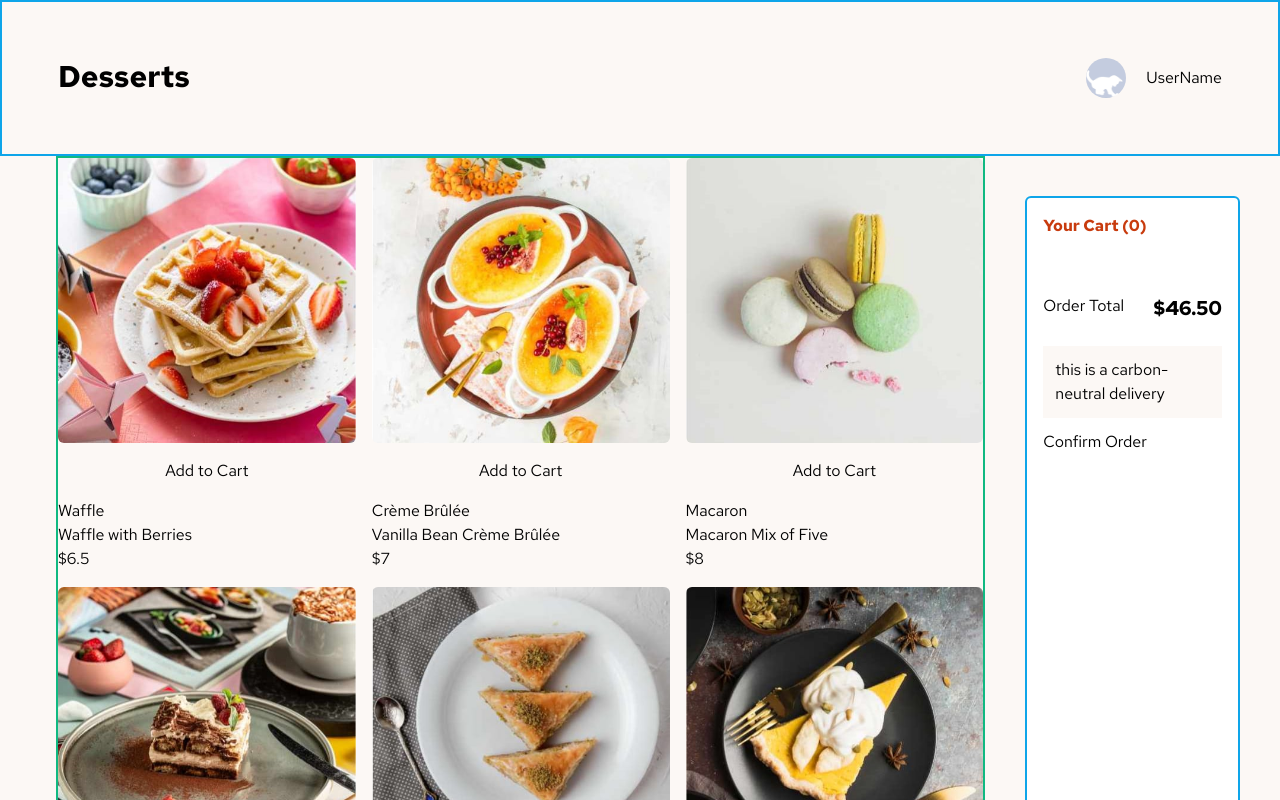
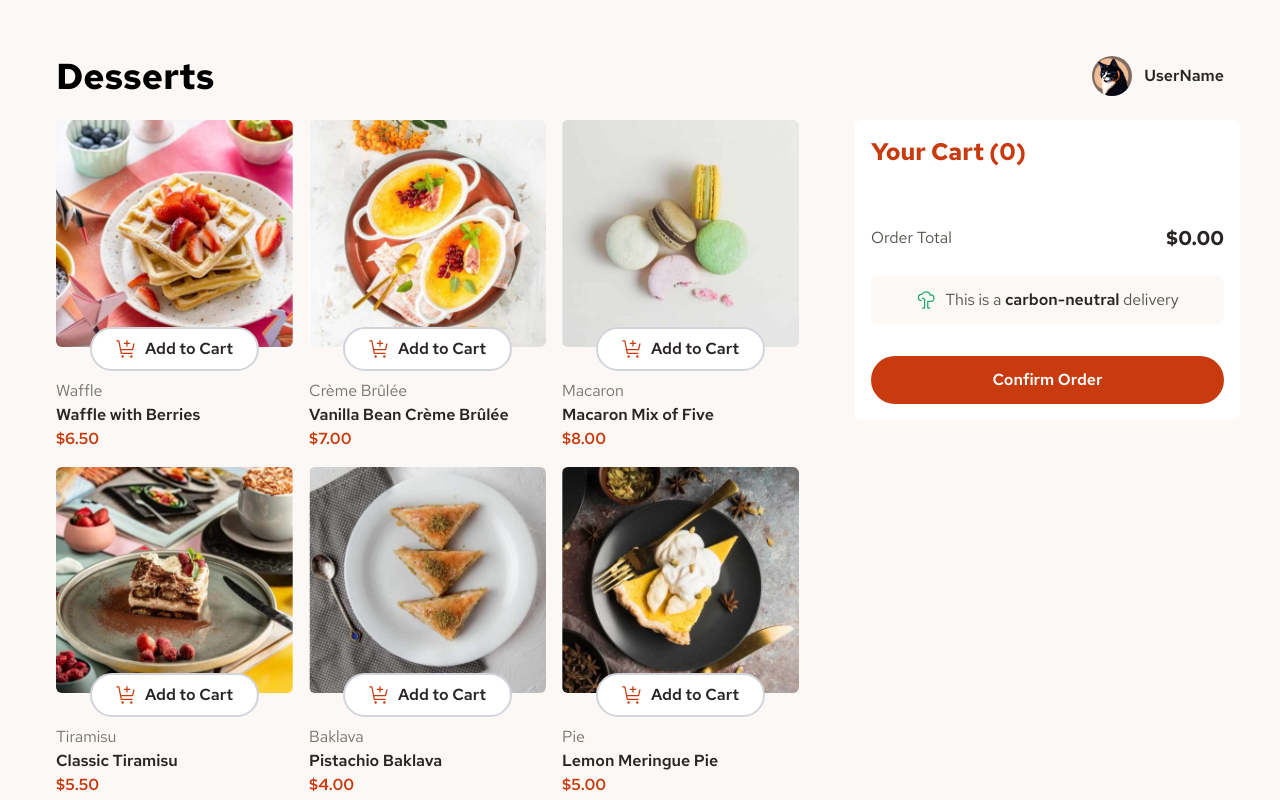
Before and after one commit to ejbolts/React-Dessert-Shopping-Cart-List, a React (Vite) app: page / in a window 1280 px wide. Shown: the top 800 px of the page. Built offline with nearby package versions, Linux system fonts and the light colour scheme.

Commit message:
Updated Styles to fit design, added basic modal

```diff
--- a/index.html
+++ b/index.html
@@ -11,6 +11,7 @@
     <title>product-list-with-cart-main</title>
   </head>
   <body>
+    <div id="modal"></div>
     <div id="root"></div>
     <script type="module" src="/src/main.tsx"></script>
   </body>
--- /dev/null
+++ b/src/UI/Button.tsx
@@ -0,0 +1,44 @@
+import React, { useState } from "react";
+import { useDispatch } from "react-redux";
+import { addItemToCart } from "../store/cartSlice";
+import { Food } from "../util/http";
+interface ButtonProps {
+  food: Food;
+}
+
+export default function Button({ food }: ButtonProps) {
+  const dispatch = useDispatch();
+  const [isActive, setIsActive] = useState(false);
+
+  function handleButtonClick() {
+    // need to update state based on quantity if > 1 active
+    dispatch(addItemToCart(food));
+  }
+  return (
+    <button
+      className={`${
+        isActive
+          ? "bg-orange border-orange text-white"
+          : "bg-white border-gray-300 "
+      } p-2 px-6 border-solid border-2 rounded-full  flex items-center justify-center relative -mt-5 text-stone-800 hover:text-orange hover:border-orange ease-linear duration-200`}
+      onClick={handleButtonClick}
+    >
+      <svg
+        xmlns="http://www.w3.org/2000/svg"
+        width="21"
+        height="20"
+        fill="none"
+        viewBox="0 0 21 20"
+      >
+        <g fill="#C73B0F">
+          <path d="M6.583 18.75a1.25 1.25 0 1 0 0-2.5 1.25 1.25 0 0 0 0 2.5ZM15.334 18.75a1.25 1.25 0 1 0 0-2.5 1.25 1.25 0 0 0 0 2.5ZM3.446 1.752a.625.625 0 0 0-.613-.502h-2.5V2.5h1.988l2.4 11.998a.625.625 0 0 0 .612.502h11.25v-1.25H5.847l-.5-2.5h11.238a.625.625 0 0 0 .61-.49l1.417-6.385h-1.28L16.083 10H5.096l-1.65-8.248Z" />
+          <path d="M11.584 3.75v-2.5h-1.25v2.5h-2.5V5h2.5v2.5h1.25V5h2.5V3.75h-2.5Z" />
+        </g>
+        <defs>
+          <path fill="#fff" d="M.333 0h20v20h-20z" />
+        </defs>
+      </svg>
+      <span className="font-semibold pl-2 "> Add to Cart</span>
+    </button>
+  );
+}
--- /dev/null
+++ b/src/UI/Modal.tsx
@@ -0,0 +1,51 @@
+import React, { useEffect, useRef } from "react";
+import ReactDOM from "react-dom";
+import { useDispatch, useSelector } from "react-redux";
+import { closeModal } from "../store/cartSlice";
+import { RootState } from "../store/store";
+
+interface ModalProps {
+  children: React.ReactNode;
+}
+
+const Modal: React.FC<ModalProps> = ({ children }) => {
+  const isOpen = useSelector((state: RootState) => state.cart.isOpen);
+  const dispatch = useDispatch();
+  const dialogRef = useRef<HTMLDialogElement>(null);
+
+  useEffect(() => {
+    const handleKeyDown = (event: KeyboardEvent) => {
+      if (event.key === "Escape") {
+        dispatch(closeModal());
+      }
+    };
+
+    if (isOpen) {
+      dialogRef.current?.showModal();
+      document.addEventListener("keydown", handleKeyDown);
+    } else {
+      dialogRef.current?.close();
+      document.removeEventListener("keydown", handleKeyDown);
+    }
+
+    return () => {
+      document.removeEventListener("keydown", handleKeyDown);
+    };
+  }, [isOpen, dispatch]);
+
+  return ReactDOM.createPortal(
+    <dialog
+      ref={dialogRef}
+      className="modal-dialog"
+      onClick={() => dispatch(closeModal())}
+    >
+      <div className="modal-content" onClick={(e) => e.stopPropagation()}>
+        {children}
+        <button onClick={() => dispatch(closeModal())}>Close</button>
+      </div>
+    </dialog>,
+    document.getElementById("modal")!
+  );
+};
+
+export default Modal;
--- a/src/components/Cart.tsx
+++ b/src/components/Cart.tsx
@@ -1,45 +1,103 @@
 import React from "react";
 import { useSelector } from "react-redux";
 import { RootState } from "../store/store";
-
+import { useDispatch } from "react-redux";
+import { openModal } from "../store/cartSlice";
+import Modal from "../UI/Modal";
 export default function Cart() {
-  const foods = useSelector((state: RootState) => state.cart.items);
+  const cart = useSelector((state: RootState) => state.cart);
+  const dispatch = useDispatch();
   return (
-    <div className="bg-white border-solid border-2 border-sky-500 rounded-md m-10 p-4  ">
-      <h2 className="text-orange font-extrabold">
-        Your Cart ({`${foods.length}`})
+    <div className="bg-white w-1/2 rounded-md mr-10 p-4 place-self-start max-sm:hidden md:block">
+      <h2 className="text-orange text-2xl font-extrabold">
+        Your Cart ({`${cart.items.length}`})
       </h2>
       <ul className="py-4">
-        {foods.map((food) => {
+        {cart.items.map((food) => {
           return (
-            <li key={food.id} className="border-solid border-2 border-sky-300">
+            <li
+              key={food.id}
+              className="border-solid border-stone-200 py-2 pb-4 border-b-[1px]"
+            >
               <div className="flex items-center justify-between">
                 <div>
-                  <p>{food.name}</p>
-                  <span className="text-orange font-semibold">
+                  <p className="font-semibold text-stone-800 my-2">
+                    {food.name}
+                  </p>
+                  <span className="text-orange font-semibold ">
                     {food.quantity}x
                   </span>
-                  <div className="inline">
-                    <span className="px-2">@${food.price}</span>
-                    <span className="font-semibold">
-                      ${food.price * food.quantity}
+                  <div className="inline ">
+                    <span className="text-stone-500 px-2">
+                      @${food.price.toFixed(2)}
+                    </span>
+                    <span className="text-stone-500 font-semibold">
+                      ${(food.price * food.quantity).toFixed(2)}
                     </span>
                   </div>
                 </div>
-                <button>X</button>
+
+                <button className="text-stone-500 hover:text-stone-800 p-1 ease-linear duration-200">
+                  <svg
+                    fill="none"
+                    viewBox="0 0 15 15"
+                    height="1.25em"
+                    width="1.25em"
+                  >
+                    <path
+                      fill="currentColor"
+                      fillRule="evenodd"
+                      d="M.877 7.5a6.623 6.623 0 1113.246 0 6.623 6.623 0 01-13.246 0zM7.5 1.827a5.673 5.673 0 100 11.346 5.673 5.673 0 000-11.346zm2.354 3.32a.5.5 0 010 .707L8.207 7.5l1.647 1.646a.5.5 0 01-.708.708L7.5 8.207 5.854 9.854a.5.5 0 01-.708-.708L6.793 7.5 5.146 5.854a.5.5 0 01.708-.708L7.5 6.793l1.646-1.647a.5.5 0 01.708 0z"
+                      clipRule="evenodd"
+                    />
+                  </svg>
+                </button>
               </div>
             </li>
           );
         })}
       </ul>
-      <div className="flex justify-between py-6">
-        <span>Order Total</span>
-        <span className="font-extrabold text-xl">$46.50</span>
+      <div className="flex justify-between items-center py-6">
+        <span className="text-stone-600">Order Total</span>
+        <span className="font-extrabold text-stone-800 text-xl">
+          ${cart.totalCost.toFixed(2)}
+        </span>
       </div>
-      <div className="flex justify-center bg-lightBG items-center p-3 mb-3">
-        <span>this is a carbon-neutral delivery</span>
+      <div className="flex justify-center bg-lightBG items-center rounded-md p-3 mb-3">
+        <svg
+          xmlns="http://www.w3.org/2000/svg"
+          width="21"
+          height="20"
+          fill="none"
+          viewBox="0 0 21 20"
+        >
+          <path
+            fill="#1EA575"
+            d="M8 18.75H6.125V17.5H8V9.729L5.803 8.41l.644-1.072 2.196 1.318a1.256 1.256 0 0 1 .607 1.072V17.5A1.25 1.25 0 0 1 8 18.75Z"
+          />
+          <path
+            fill="#1EA575"
+            d="M14.25 18.75h-1.875a1.25 1.25 0 0 1-1.25-1.25v-6.875h3.75a2.498 2.498 0 0 0 2.488-2.747 2.594 2.594 0 0 0-2.622-2.253h-.99l-.11-.487C13.283 3.56 11.769 2.5 9.875 2.5a3.762 3.762 0 0 0-3.4 2.179l-.194.417-.54-.072A1.876 1.876 0 0 0 5.5 5a2.5 2.5 0 1 0 0 5v1.25a3.75 3.75 0 0 1 0-7.5h.05a5.019 5.019 0 0 1 4.325-2.5c2.3 0 4.182 1.236 4.845 3.125h.02a3.852 3.852 0 0 1 3.868 3.384 3.75 3.75 0 0 1-3.733 4.116h-2.5V17.5h1.875v1.25Z"
+          />
+        </svg>
+        <p className="text-stone-600 ml-2">
+          This is a
+          <span className="text-stone-800 font-semibold"> carbon-neutral </span>
+          delivery
+        </p>
       </div>
-      <button>Confirm Order</button>
+
+      <button
+        onClick={() => dispatch(openModal())}
+        className={`mt-8 p-3 px-6 w-full font-semibold rounded-full  flex items-center justify-center relative  text-white bg-orange hover:bg-orangeHover  ease-linear duration-200`}
+      >
+        Confirm Order
+      </button>
+
+      <Modal>
+        <h2>Modal Content</h2>
+        <p>This is the content inside the modal.</p>
+      </Modal>
     </div>
   );
 }
--- a/src/components/FoodList.tsx
+++ b/src/components/FoodList.tsx
@@ -4,7 +4,9 @@ import { useSelector, useDispatch } from "react-redux";
 import { addItemToCart } from "../store/cartSlice";
 import { RootState } from "../store/store";
 import { useQuery, useQueryClient } from "@tanstack/react-query";
-import { fetchFoods } from "../util/http";
+import { fetchFoods, Food } from "../util/http";
+
+import Button from "../UI/Button";
 export default function FoodList() {
   const queryClient = useQueryClient();
 
@@ -13,24 +15,31 @@ export default function FoodList() {
   // const count = useSelector((state: RootState) => state.cart.value);
   const dispatch = useDispatch();
   return (
-    <div className="gap-4 border-solid border-2 ml-14 h-full border-emerald-500 w-full grid grid-cols-1 sm:grid-cols-2 md:grid-cols-2 lg:grid-cols-3  2xl:grid-cols-4 ">
-      {foods.data?.map((food) => {
+    <div className="gap-4 mx-14 mb-10 h-full  w-full grid sm:grid-cols-1 md:grid-cols-2 xl:grid-cols-3   2xl:grid-cols-4   ">
+      {foods.data?.map((food: Food) => {
         return (
-          <div key={food.id} className="flex flex-col">
-            <img
-              src={food.image.desktop}
-              alt="image of dessert"
-              className="rounded-md"
-            />
-            <button
-              className="p-4"
-              onClick={() => dispatch(addItemToCart(food))}
-            >
-              Add to Cart
-            </button>
-            <span>{food.category}</span>
-            <span>{food.name}</span>
-            <span>${food.price}</span>
+          <div key={food.id}>
+            <div className="flex flex-col  items-center">
+              <img
+                srcSet={`${food.image.mobile} 640w, ${food.image.desktop} `}
+                sizes="(max-width: 640px) "
+                alt="image of dessert"
+                className="rounded-md"
+              />
+              <Button food={food} />
+            </div>
+
+            <div className="flex flex-col">
+              <span className="text-stone-500 mt-2 max-sm:text-xl">
+                {food.category}
+              </span>
+              <span className="font-semibold text-stone-800 max-sm:text-2xl">
+                {food.name}
+              </span>
+              <span className="text-orange font-semibold max-sm:text-xl">
+                ${food.price.toFixed(2)}
+              </span>
+            </div>
           </div>
         );
       })}
--- a/src/components/Header.tsx
+++ b/src/components/Header.tsx
@@ -1,16 +1,18 @@
 import React from "react";
-import profilePic from "../assets/images/silhouette-of-a-kitten-playing-with-yarn.jpg";
+import profilePic from "../assets/images/cat_pf.png";
 export default function Header() {
   return (
-    <div className="flex justify-between p-14 border-solid border-2 border-sky-500">
-      <h1 className="font-extrabold text-3xl">Desserts</h1>
-      <div className="flex items-center gap-5">
+    <div className="flex justify-between pt-14 px-14 flex-wrap items-end  pb-6 ">
+      <h1 className="font-extrabold text-4xl mr-6 2xl:text-5xl max-sm:text-5xl">
+        Desserts
+      </h1>
+      <div className="flex items-center gap-3 max-sm:mt-4">
         <img
           src={profilePic}
           alt="profile-pic"
-          className="rounded-full w-10 h-10"
+          className="rounded-full w-10 h-10 "
         />
-        <span>UserName</span>
+        <span className="text-stone-800 font-semibold">UserName</span>
       </div>
     </div>
   );
--- a/src/store/cartSlice.ts
+++ b/src/store/cartSlice.ts
@@ -10,10 +10,14 @@ export interface CartItem {
 
 export interface CartState {
   items: CartItem[];
+  totalCost: number;
+  isOpen: boolean;
 }
 
 const initialState: CartState = {
   items: [],
+  totalCost: 0,
+  isOpen: false,
 };
 
 const cartSlice = createSlice({
@@ -26,8 +30,10 @@ const cartSlice = createSlice({
       );
       if (existingItem) {
         existingItem.quantity += action.payload.quantity;
+        state.totalCost += action.payload.price;
       } else {
         state.items.push(action.payload);
+        state.totalCost += action.payload.price * action.payload.quantity;
       }
     },
     removeItemFromCart(state, action: PayloadAction<string>) {
@@ -35,8 +41,15 @@ const cartSlice = createSlice({
         (item) => item.id !== Number(action.payload)
       );
     },
+    openModal(state) {
+      state.isOpen = true;
+    },
+    closeModal(state) {
+      state.isOpen = false;
+    },
   },
 });
 
-export const { addItemToCart, removeItemFromCart } = cartSlice.actions;
+export const { addItemToCart, removeItemFromCart, openModal, closeModal } =
+  cartSlice.actions;
 export default cartSlice.reducer;
--- a/src/util/http.ts
+++ b/src/util/http.ts
@@ -3,7 +3,7 @@ import { FoodItem } from "../store/foodSlice";
 
 export const queryClient = new QueryClient();
 
-interface Food {
+export interface Food {
   name: string;
   price: number;
   image: {
@@ -24,13 +24,10 @@ export async function fetchFoods({ signal }: { signal: AbortSignal }) {
     const error = new Error("An error occurred while fetching the events");
     throw error;
   }
-  const tempFoodsArr = await response.json();
+  const foods = await response.json();
 
-  const newFoodsArr: Food[] = tempFoodsArr.map((food: Food) =>
-    Object.defineProperty(food, "quantity", { value: 1 })
-  );
-
-  const foods: Food[] = newFoodsArr;
-
-  return foods;
+  return foods.map((food: Food) => ({
+    ...food,
+    quantity: 1,
+  }));
 }
--- a/tailwind.config.js
+++ b/tailwind.config.js
@@ -11,7 +11,8 @@ export default {
       },
       colors: {
         lightBG: '#FCF8F5',
-        orange: '#C83B0E'
+        orange: '#C83B0E',
+        orangeHover: '#952C0C'
       },
     },
   },
```
Also changed, not shown: src/assets/images/cat_pf.png (added).
